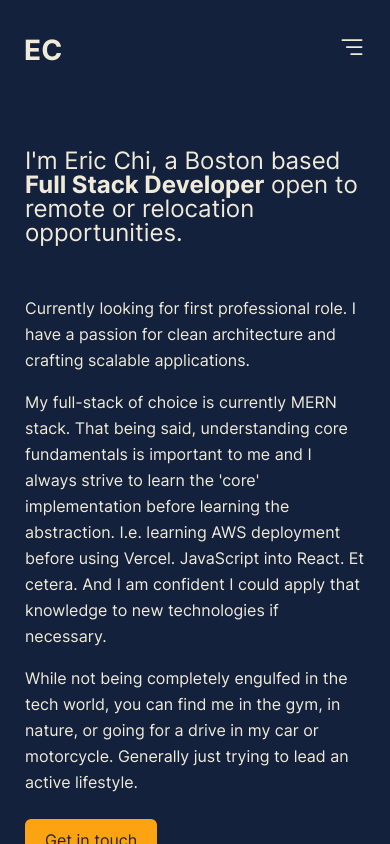
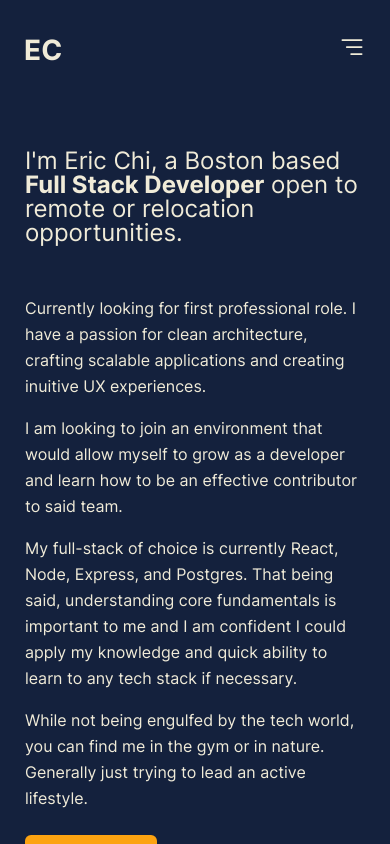
Before and after one commit to 0xcire/reactfolio, a React (Vite) app: page /About in a window 390 px wide. Built offline with nearby package versions, Linux system fonts and the light colour scheme.

Commit message:
fixed mobile project cards. also slightly rewrote about me section to correctly represent technologies i decided to learn

```diff
--- a/src/data/data.tsx
+++ b/src/data/data.tsx
@@ -203,11 +203,13 @@ export const aboutData: about = {
     </>
   ),
   paragraphs: [
-    'Currently looking for first professional role. I have a passion for clean architecture and crafting scalable applications.',
+    'Currently looking for first professional role. I have a passion for clean architecture, crafting scalable applications and creating inuitive UX experiences.',
 
-    "My full-stack of choice is currently MERN stack. That being said, understanding core fundamentals is important to me and I always strive to learn the 'core' implementation before learning the abstraction. I.e. learning AWS deployment before using Vercel. JavaScript into React. Et cetera. And I am confident I could apply that knowledge to new technologies if necessary.",
+    'I am looking to join an environment that would allow myself to grow as a developer and learn how to be an effective contributor to said team.',
 
-    'While not being completely engulfed in the tech world, you can find me in the gym, in nature, or going for a drive in my car or motorcycle. Generally just trying to lead an active lifestyle.',
+    'My full-stack of choice is currently React, Node, Express, and Postgres. That being said, understanding core fundamentals is important to me and I am confident I could apply my knowledge and quick ability to learn to any tech stack if necessary.',
+
+    'While not being engulfed by the tech world, you can find me in the gym or in nature. Generally just trying to lead an active lifestyle.',
   ],
   skills: {
     '.github': ['actions.yml'],
--- a/src/routes/Portfolio/index.tsx
+++ b/src/routes/Portfolio/index.tsx
@@ -30,7 +30,7 @@ function Portfolio() {
             {subheading}
           </m.p>
         </HideOverflow>
-        <div className='grid grid-cols-2 gap-2'>
+        <div className='grid grid-cols-1 gap-2 md:grid-cols-2'>
           {projects.map(({ img, title, description, links }, index) => (
             <ProjectCard
               key={index}
```
